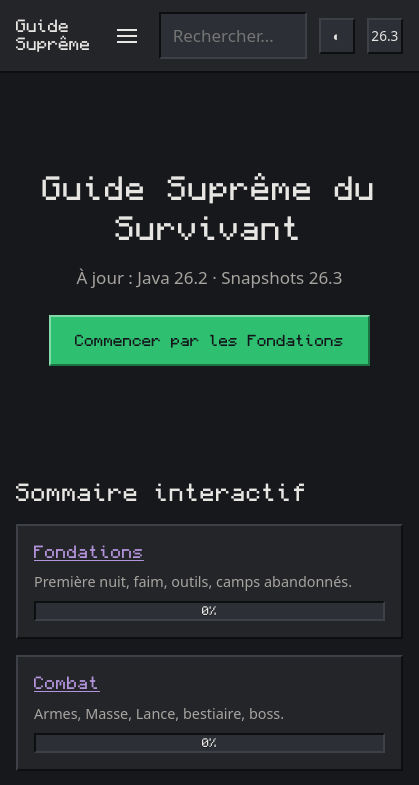
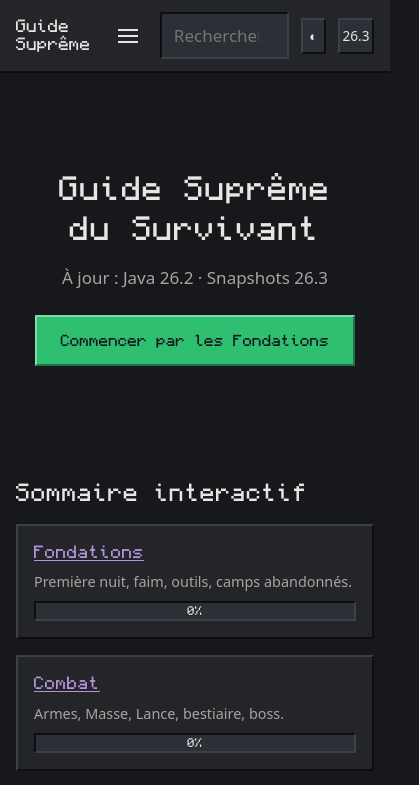
Before and after one commit to tristanrouxdev/Minecraft, a website: page docs/index.html in a window 390 px wide. Shown: the top 785 px of the page, 419 px wide, since content can reach past the window. Drawn offline with Linux system fonts and the light colour scheme.

Commit message:
fix(responsive): élimine le débordement horizontal sur mobile
- min-width:0 sur les zones de grid (la largeur min-content des tableaux
  élargissait toute la page au lieu de déclencher .table-scroll)
- la recherche du header devient fluide sous 720px (la barre ne pouvait
  pas se compresser sous 421px)
- panneau de résultats ancré au viewport sur mobile + correction de
  l'ordre de cascade (la média query était écrasée par la règle de base)

Co-Authored-By: Claude Fable 5 <noreply@anthropic.com>

```diff
--- a/css/layout.css
+++ b/css/layout.css
@@ -11,6 +11,12 @@ body {
 .site-nav { grid-area: nav; }
 .page-main, .page-main-solo { grid-area: main; }
 .site-footer { grid-area: footer; }
+
+/* min-width:auto des items de grid : sans ce reset, la largeur min-content
+   d'un tableau élargit toute la grille au lieu de déclencher .table-scroll. */
+.site-header, .site-nav, .page-main, .page-main-solo, .site-footer {
+  min-width: 0;
+}
 
 /* --- Header --- */
 
@@ -219,6 +225,14 @@ body {
     display: none;
   }
 
+  /* La recherche absorbe l'espace restant au lieu d'imposer sa largeur,
+     sinon la barre du header dépasse la largeur de l'écran. */
+  .site-header__tools {
+    flex: 1 1 auto;
+    min-width: 0;
+    justify-content: flex-end;
+  }
+
   .site-nav {
     position: fixed;
     top: var(--header-height);
--- a/css/tools.css
+++ b/css/tools.css
@@ -30,12 +30,6 @@
   border-color: var(--border-dark) var(--border-light) var(--border-light) var(--border-dark);
 }
 
-@media (max-width: 719px) {
-  .search-box__results {
-    width: min(320px, 90vw);
-  }
-}
-
 .search-box__results {
   position: absolute;
   top: calc(100% + 4px);
@@ -50,6 +44,28 @@
   background: var(--surface);
   border: var(--slot-border-width) solid;
   border-color: var(--border-light) var(--border-dark) var(--border-dark) var(--border-light);
+}
+
+@media (max-width: 719px) {
+  .search-box {
+    flex: 1 1 auto;
+    min-width: 0;
+  }
+
+  .search-box__input {
+    width: 100%;
+    max-width: none;
+  }
+
+  /* Ancré au viewport : la boîte de recherche est trop étroite pour
+     contenir le panneau sans le faire déborder de l'écran. */
+  .search-box__results {
+    position: fixed;
+    left: var(--space-4);
+    right: var(--space-4);
+    top: calc(var(--header-height) + var(--space-1));
+    width: auto;
+  }
 }
 
 .search-box__results[hidden] {
--- a/docs/css/layout.css
+++ b/docs/css/layout.css
@@ -11,6 +11,12 @@ body {
 .site-nav { grid-area: nav; }
 .page-main, .page-main-solo { grid-area: main; }
 .site-footer { grid-area: footer; }
+
+/* min-width:auto des items de grid : sans ce reset, la largeur min-content
+   d'un tableau élargit toute la grille au lieu de déclencher .table-scroll. */
+.site-header, .site-nav, .page-main, .page-main-solo, .site-footer {
+  min-width: 0;
+}
 
 /* --- Header --- */
 
@@ -219,6 +225,14 @@ body {
     display: none;
   }
 
+  /* La recherche absorbe l'espace restant au lieu d'imposer sa largeur,
+     sinon la barre du header dépasse la largeur de l'écran. */
+  .site-header__tools {
+    flex: 1 1 auto;
+    min-width: 0;
+    justify-content: flex-end;
+  }
+
   .site-nav {
     position: fixed;
     top: var(--header-height);
--- a/docs/css/tools.css
+++ b/docs/css/tools.css
@@ -30,12 +30,6 @@
   border-color: var(--border-dark) var(--border-light) var(--border-light) var(--border-dark);
 }
 
-@media (max-width: 719px) {
-  .search-box__results {
-    width: min(320px, 90vw);
-  }
-}
-
 .search-box__results {
   position: absolute;
   top: calc(100% + 4px);
@@ -50,6 +44,28 @@
   background: var(--surface);
   border: var(--slot-border-width) solid;
   border-color: var(--border-light) var(--border-dark) var(--border-dark) var(--border-light);
+}
+
+@media (max-width: 719px) {
+  .search-box {
+    flex: 1 1 auto;
+    min-width: 0;
+  }
+
+  .search-box__input {
+    width: 100%;
+    max-width: none;
+  }
+
+  /* Ancré au viewport : la boîte de recherche est trop étroite pour
+     contenir le panneau sans le faire déborder de l'écran. */
+  .search-box__results {
+    position: fixed;
+    left: var(--space-4);
+    right: var(--space-4);
+    top: calc(var(--header-height) + var(--space-1));
+    width: auto;
+  }
 }
 
 .search-box__results[hidden] {
```
